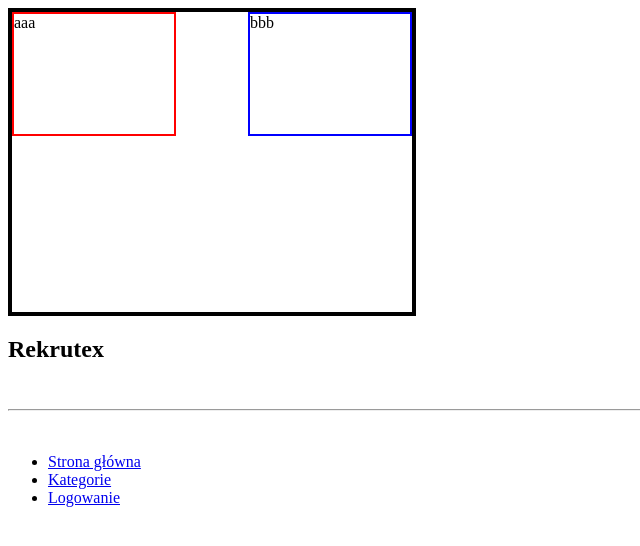
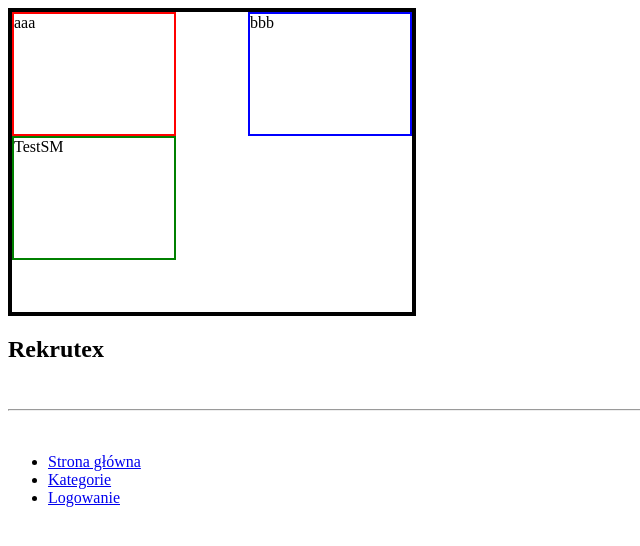
Before and after one commit to AgnieszkaM2/Rekrutex-App, an Angular app in the folder Rekrutex_AngularApp/: page /strona-glowna in a window 1280 px wide. Shown: the top 546 px of the page, without its empty margins (0-640 px from the left). Built offline with nearby package versions, Linux system fonts and the light colour scheme.

Commit message:
Update app.component.html

```diff
--- a/Rekrutex_AngularApp/src/app/app.component.html
+++ b/Rekrutex_AngularApp/src/app/app.component.html
@@ -13,5 +13,8 @@
   <div style="height:40%;width:40%;float:right;border: solid blue 2px;">
     bbb
   </div>
+  <div style="height:40%;width:40%;float:left;border: solid green 2px;">
+    TestSM
+  </div>
 </div>
 <router-outlet></router-outlet>
```
